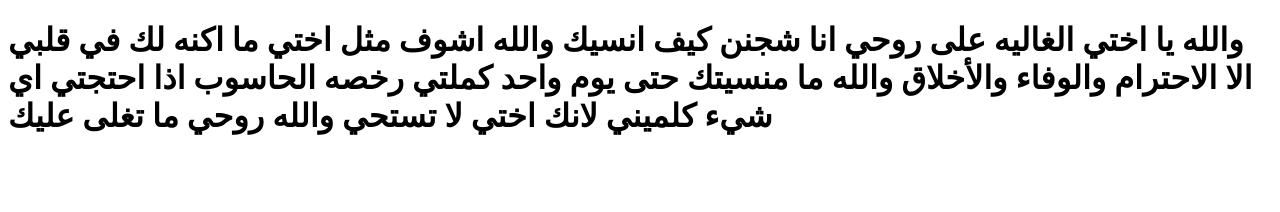
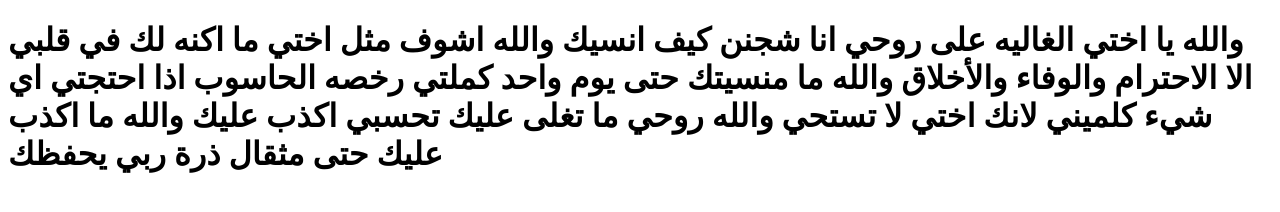
Before and after one commit to albshyryhsam/Rrf, a plain HTML site: page index.html in a window 1280 px wide. Drawn offline with Linux system fonts and the light colour scheme.

Commit message:
Add files via upload

```diff
--- a/index.html
+++ b/index.html
@@ -11,6 +11,7 @@
 والوفاء والأخلاق والله ما منسيتك
 حتى يوم واحد كملتي رخصه الحاسوب
 اذا احتجتي اي شيء كلميني لانك اختي
-لا تستحي والله روحي ما تغلى عليك </h1>
+لا تستحي والله روحي ما تغلى عليك تحسبي اكذب عليك والله ما اكذب عليك
+حتى مثقال ذرة ربي يحفظك  </h1>
 </body>
 </html>
```
